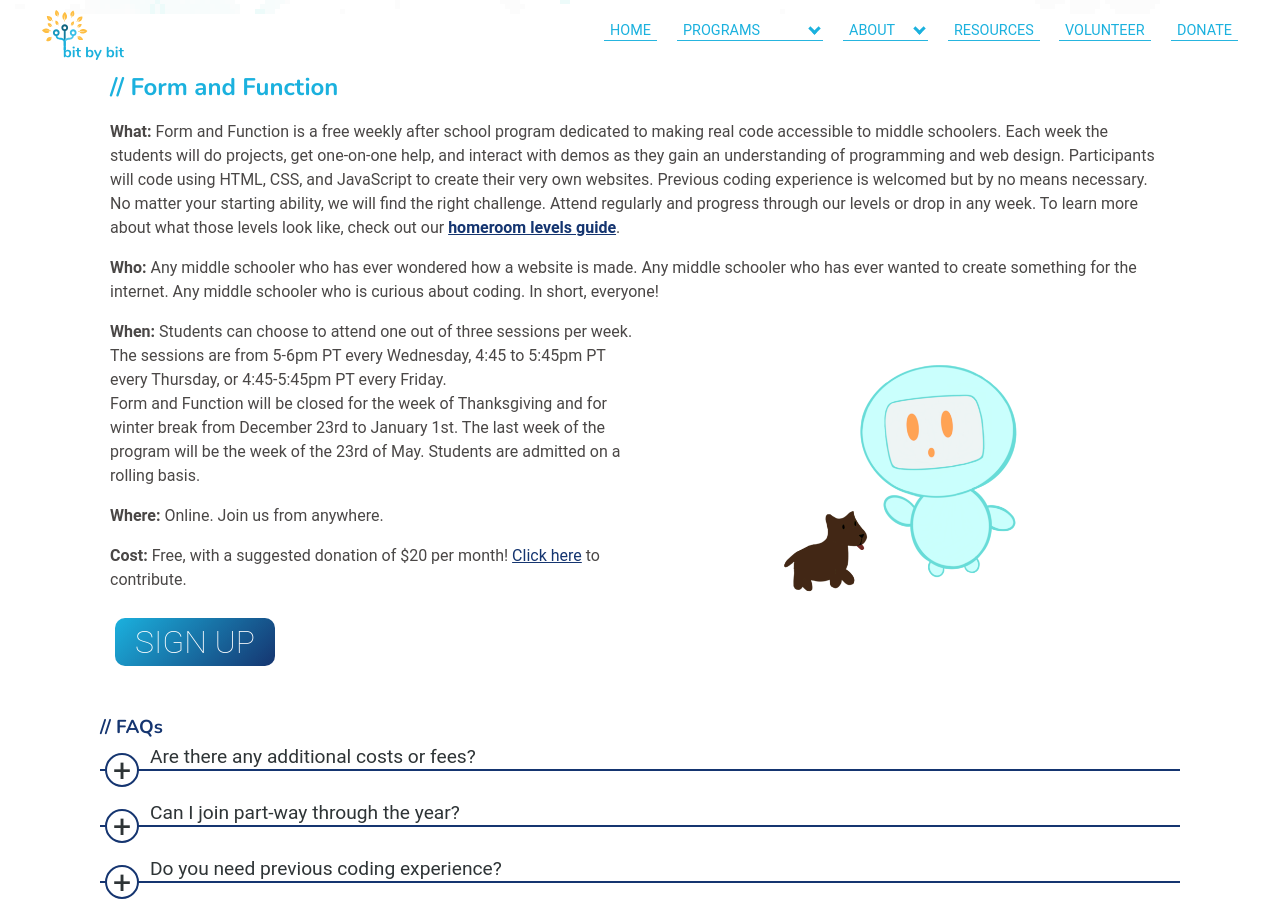
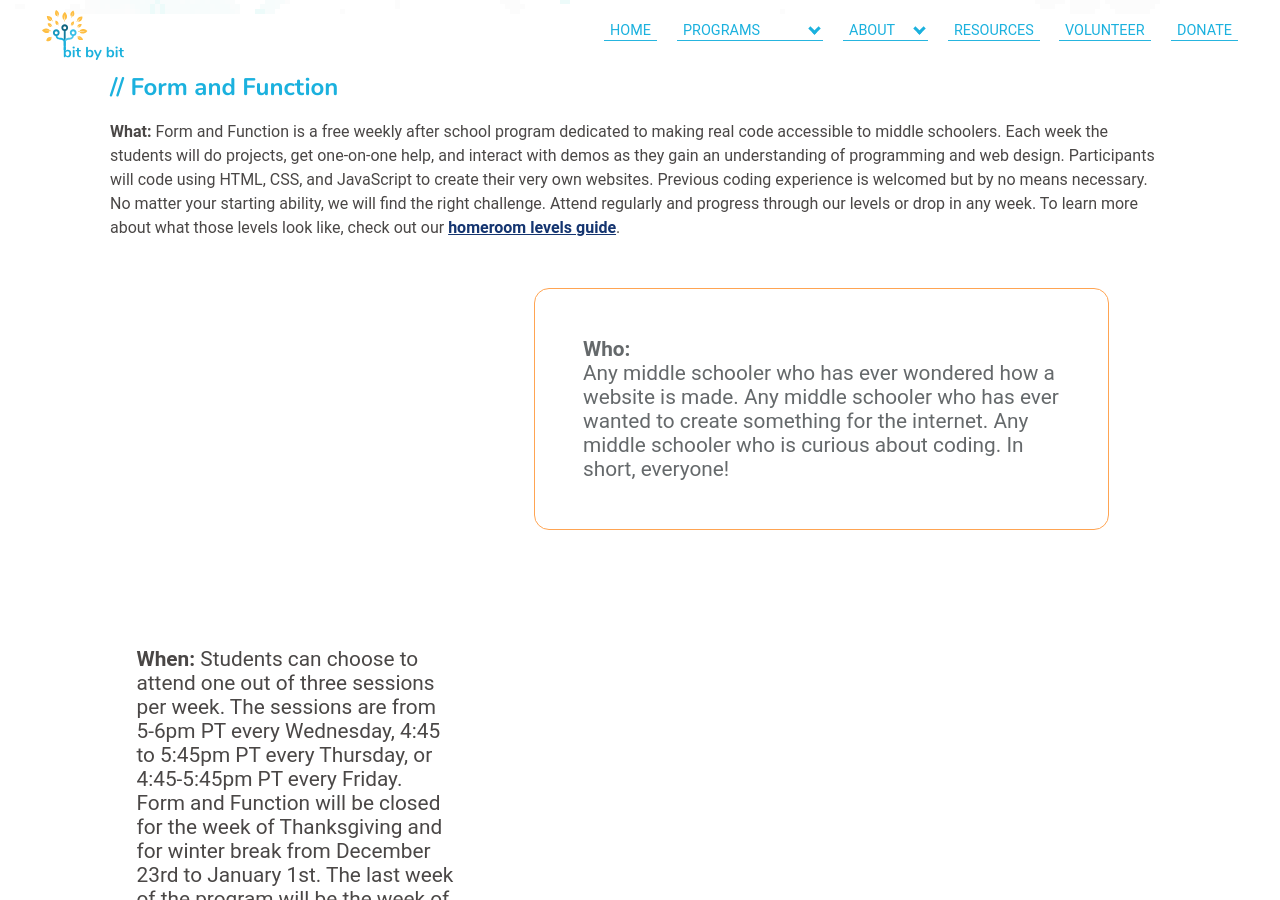
Before and after one commit to bit-by-bit-coding/bxb-website, a Jekyll site: the page built from formfunction.html, in a window 1280 px wide and 900 px high, scrolled down 351 px. Built offline with Jekyll 4.4.1, drawn with Linux system fonts in a browser that asks for light colours; nearby versions of some CDN libraries; some web fonts are replaced.

Commit message:
Updaing NeuralLogical webpage
Creating a new Neural Logical webpage.

```diff
--- a/styles/programdetails.scss
+++ b/styles/programdetails.scss
@@ -11,6 +11,18 @@
 
 .no-below{
   margin-bottom: 0;
+  display: flex;
+  flex-wrap: wrap;
+  width: 45%;
+  position: relative;
+  margin-bottom: 6rem;
+  margin-left: 40%;
+  margin-top: 3rem;
+  border: solid 0.5px #FFA452;
+  padding: 3rem;
+  border-radius: 15px;
+  font-size: 1.3rem;
+  color:rgb(101, 105, 107)
 }
 
 #uncommonsense {
@@ -19,6 +31,10 @@
   }
   button {
       background: $dark;
+      margin-top: 3rem;
+      margin-bottom: 2rem;
+      font-size: 3rem;
+      background-color: #FFA452;
   }
 }
 
@@ -54,12 +70,22 @@
 
 .bot {
   max-height: 20vw;
-  padding-left: 25%;
-  padding-top: 5vh;
+  margin-top: 15rem;
+  position: absolute;
+  margin-left: 3rem;
+  -webkit-transform: scaleX(-1);
+  transform: scaleX(-1);
+
 }
 
 .item {
-  flex: 1 1 10vw;
+  // flex: 1 1 10vw;
+  display: flex;
+  flex-wrap: wrap;
+  width: 30%;
+  font-size: 1.3rem;
+  position:relative;
+  margin-right: 65%;
 }
 
 .buttons {
```
Also changed, not shown: neurallogical.html (+12 -9 lines).
